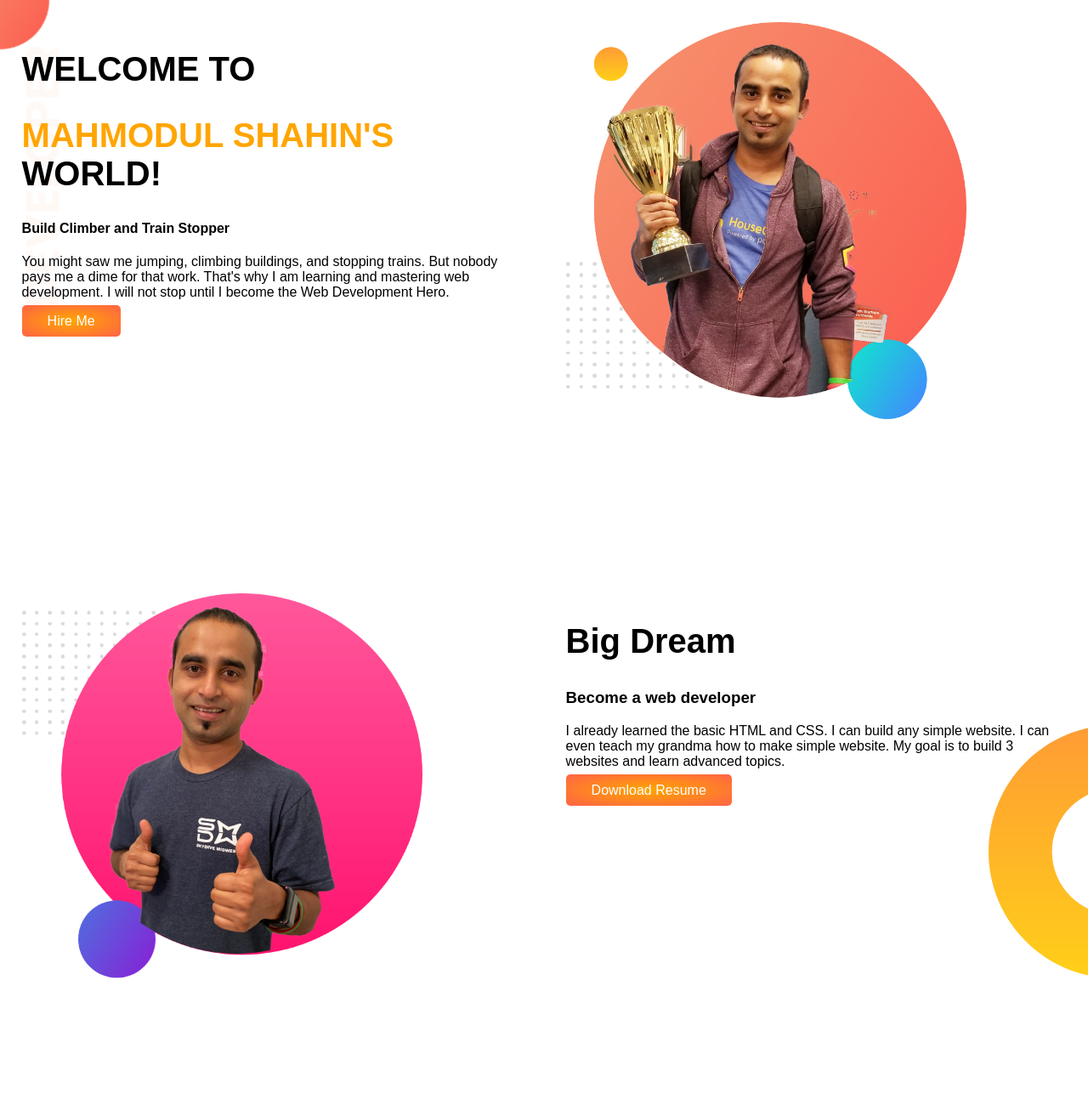
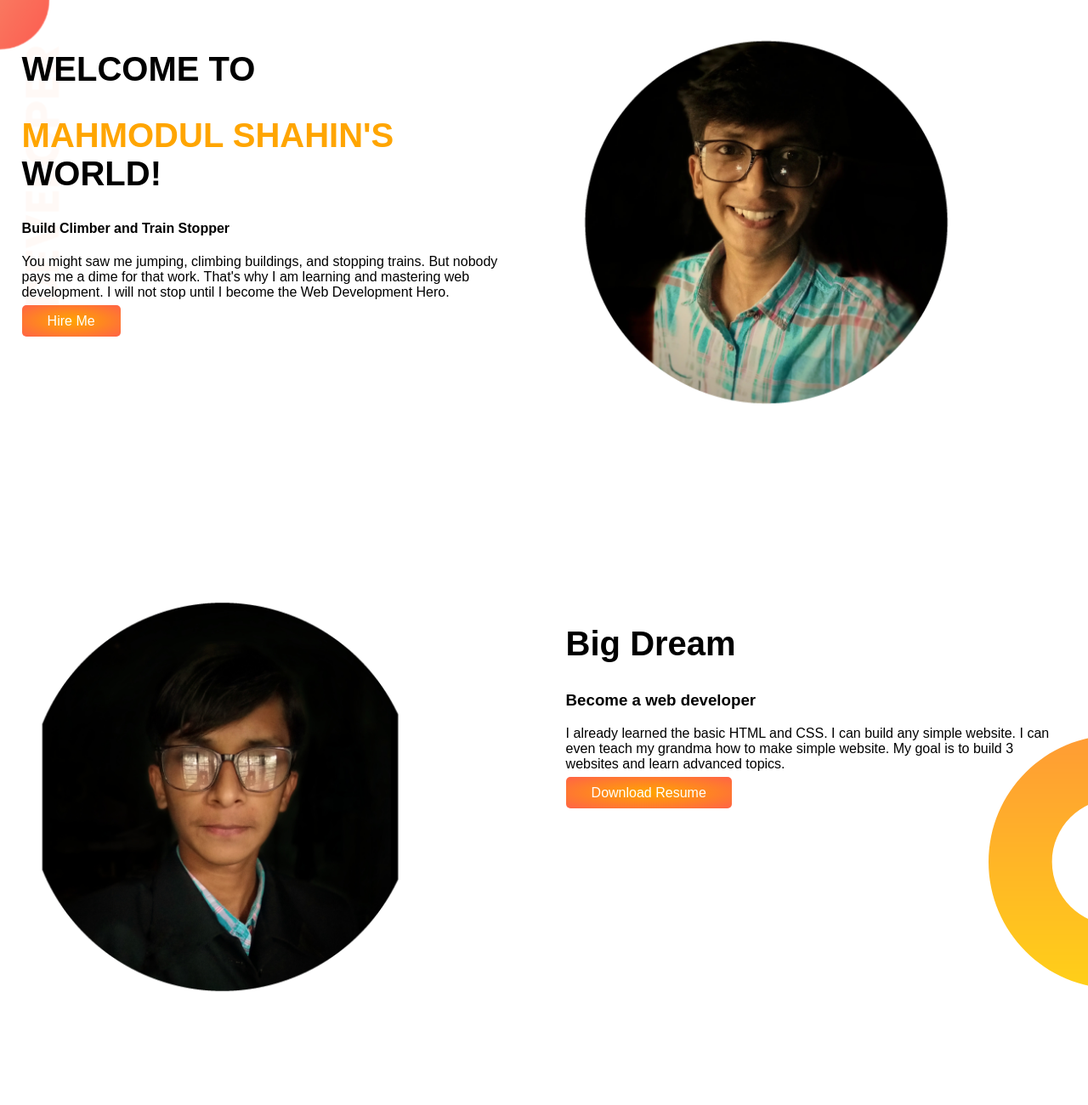
Before and after one commit to 665-stack/developer-portfolio, a plain HTML site: page index.html in a window 1280 px wide. Shown: the top 1300 px of the page at 85% size. Drawn offline with Linux system fonts and the light colour scheme.

Commit message:
add 2 more img

```diff
--- a/index.html
+++ b/index.html
@@ -26,11 +26,11 @@
             <a class="link-btn" target="_blank" href="https://web.facebook.com/shake.shahin.96"> Hire Me</a>
         </div>
 
-        <div class="half-width"><img src="images/jhankar.png" alt=""></div>
+        <div class="half-width"><img src="images/shahinshirt.jpg" alt=""></div>
     </section>
     <section class="big-dream flexiable-container">
         <div class="half-width">
-            <img src="images/jhankar2.png" alt="">
+            <img src="images/shahincoat.jpg" alt="">
         </div>
         <div class="half-width">
             <h1>Big Dream</h1>
```
Also changed, not shown: images/shahincoat.jpg (added), images/shahinshirt.jpg (added).
